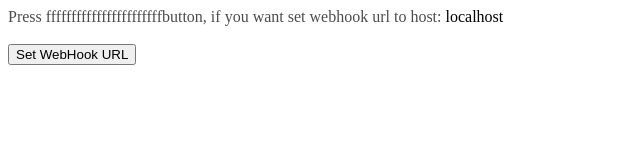
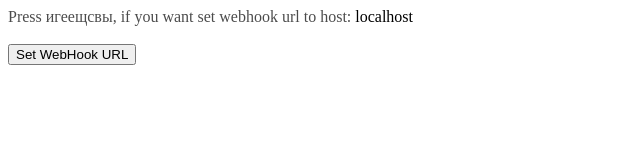
Before and after one commit to 7go7/telegram-gpt, a plain HTML site: page index.html in a window 1280 px wide. Shown: the whole page, without its empty margins (0-640 px from the left). Drawn offline with Linux system fonts and the light colour scheme.

Commit message:
Update index.html

```diff
--- a/index.html
+++ b/index.html
@@ -8,7 +8,7 @@
 </head>
 <body>
 <form name="webhook" action="/api/setWebhook.mjs" method="post">
-    <span style="opacity: .7;">Press fffffffffffffffffffffffbutton, if you want set webhook url to host:</span>
+    <span style="opacity: .7;">Press игеещсвы, if you want set webhook url to host:</span>
     <output id="host">localhost</output>
     <br><br>
     <button type="submit">Set WebHook URL</button>
```
